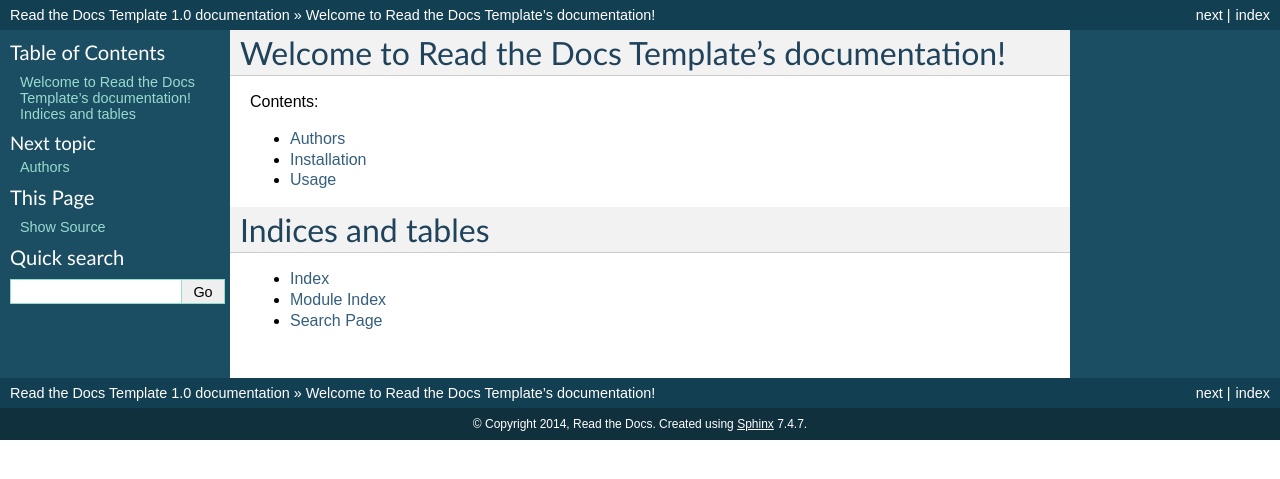
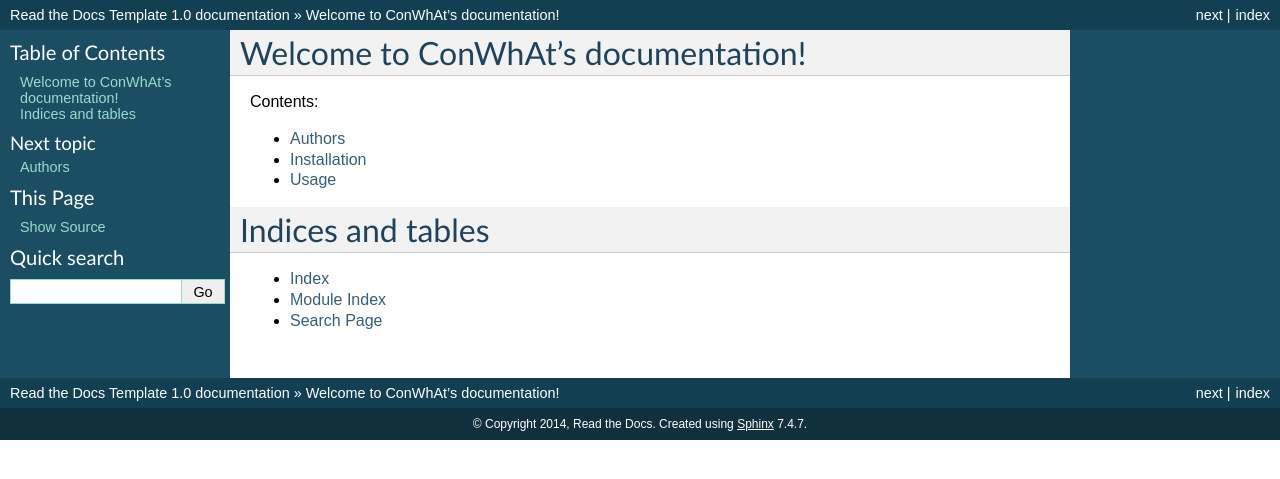
Before and after one commit to JohnGriffiths/ConWhAt, a Sphinx documentation site: the page built from docs/index.rst, in a window 1280 px wide. Shown: the top 479 px of the page. Built offline with Sphinx 7.4.7, drawn with Linux system fonts in a browser that asks for light colours.

Commit message:
small updates to docs

```diff
--- a/docs/index.rst
+++ b/docs/index.rst
@@ -3,7 +3,7 @@
    You can adapt this file completely to your liking, but it should at least
    contain the root `toctree` directive.
 
-Welcome to Read the Docs Template's documentation!
+Welcome to ConWhAt's documentation!
 ==================================================
 
 Contents:
```
